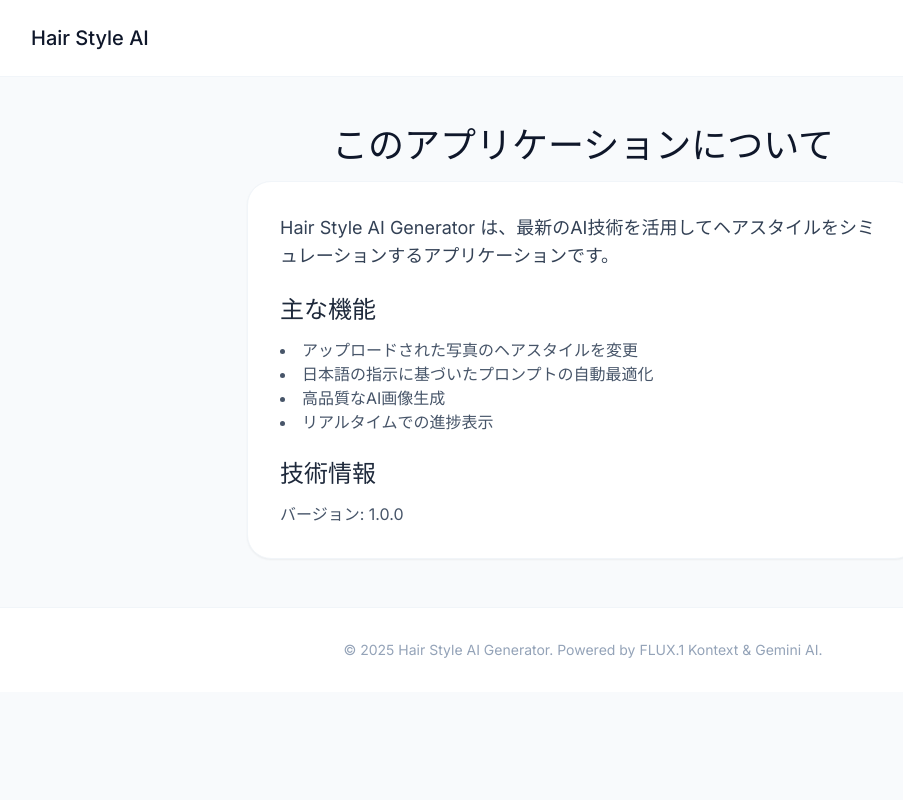
After one commit to mnhrk15/hpb-style-ai-generator, a Flask app: page /about in a window 1280 px wide. The commit adds this page. Shown: the whole page, without its empty margins (57-960 px from the left). Run offline with Flask 3, Linux system fonts and the light colour scheme; some libraries are stand-ins or nearby versions.

Commit message:
about.htmlテンプレートを新規作成し、アプリケーションの概要と主な機能を日本語で説明。base.htmlの著作権年を2025年に更新。

```diff
--- /dev/null
+++ b/app/templates/about.html
@@ -0,0 +1,26 @@
+{% extends "base.html" %}
+
+{% block title %}About - Hair Style AI Generator{% endblock %}
+
+{% block content %}
+<div class="max-w-2xl mx-auto text-center">
+    <h1 class="text-4xl font-light text-slate-900 mb-4">このアプリケーションについて</h1>
+    <div class="bg-white rounded-3xl shadow-sm border border-slate-100 p-8 text-left">
+        <p class="text-lg text-slate-700 mb-4">
+            Hair Style AI Generator は、最新のAI技術を活用してヘアスタイルをシミュレーションするアプリケーションです。
+        </p>
+        <h2 class="text-2xl font-medium text-slate-800 mt-6 mb-3">主な機能</h2>
+        <ul class="list-disc list-inside text-slate-600 mb-4">
+            <li>アップロードされた写真のヘアスタイルを変更</li>
+            <li>日本語の指示に基づいたプロンプトの自動最適化</li>
+            <li>高品質なAI画像生成</li>
+            <li>リアルタイムでの進捗表示</li>
+        </ul>
+        {% if app_info %}
+            <h2 class="text-2xl font-medium text-slate-800 mt-6 mb-3">技術情報</h2>
+            <p class="text-slate-600">バージョン: {{ app_info.get('version', 'N/A') }}</p>
+            <!-- app_info から他の情報を表示 -->
+        {% endif %}
+    </div>
+</div>
+{% endblock %}
--- a/app/templates/base.html
+++ b/app/templates/base.html
@@ -119,7 +119,7 @@
             <div class="max-w-6xl mx-auto px-6 py-8">
                 <div class="text-center">
                     <p class="text-sm text-slate-400">
-                        &copy; 2024 Hair Style AI Generator. Powered by FLUX.1 Kontext & Gemini AI.
+                        &copy; 2025 Hair Style AI Generator. Powered by FLUX.1 Kontext & Gemini AI.
                     </p>
                 </div>
             </div>
```
